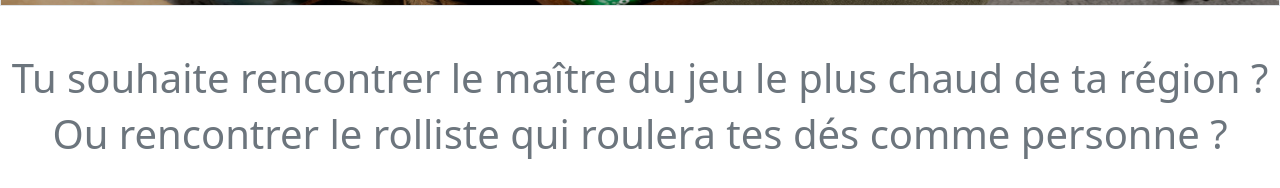
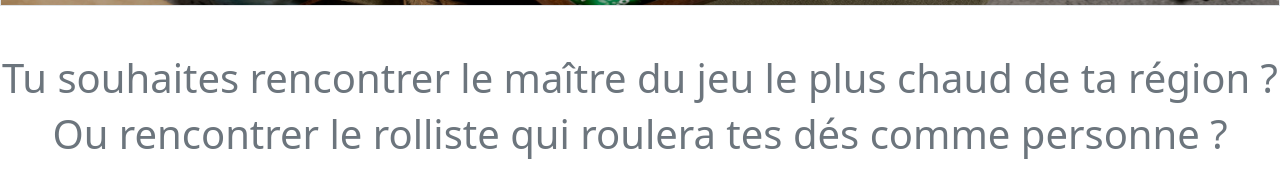
Before and after one commit to JordanTrehin76610/JeuDeRole, a website: page index.html in a window 1280 px wide. Shown: the part 258-446 px from the top of the page. Drawn offline with nearby package versions, Linux system fonts and the light colour scheme.

Commit message:
Correction Erreur dans le texte

```diff
--- a/index.html
+++ b/index.html
@@ -33,7 +33,7 @@
 
     <div class="text-secondary">
 
-        <p class="d-flex justify-content-center h1 pt-5 text h1 text-center">Tu souhaite rencontrer le maître du jeu le
+        <p class="d-flex justify-content-center h1 pt-5 text h1 text-center">Tu souhaites rencontrer le maître du jeu le
             plus
             chaud de ta région ?</p>
         <p class="d-flex justify-content-center h1 pb-5 text h1 text-center"> Ou rencontrer le rolliste qui
```
